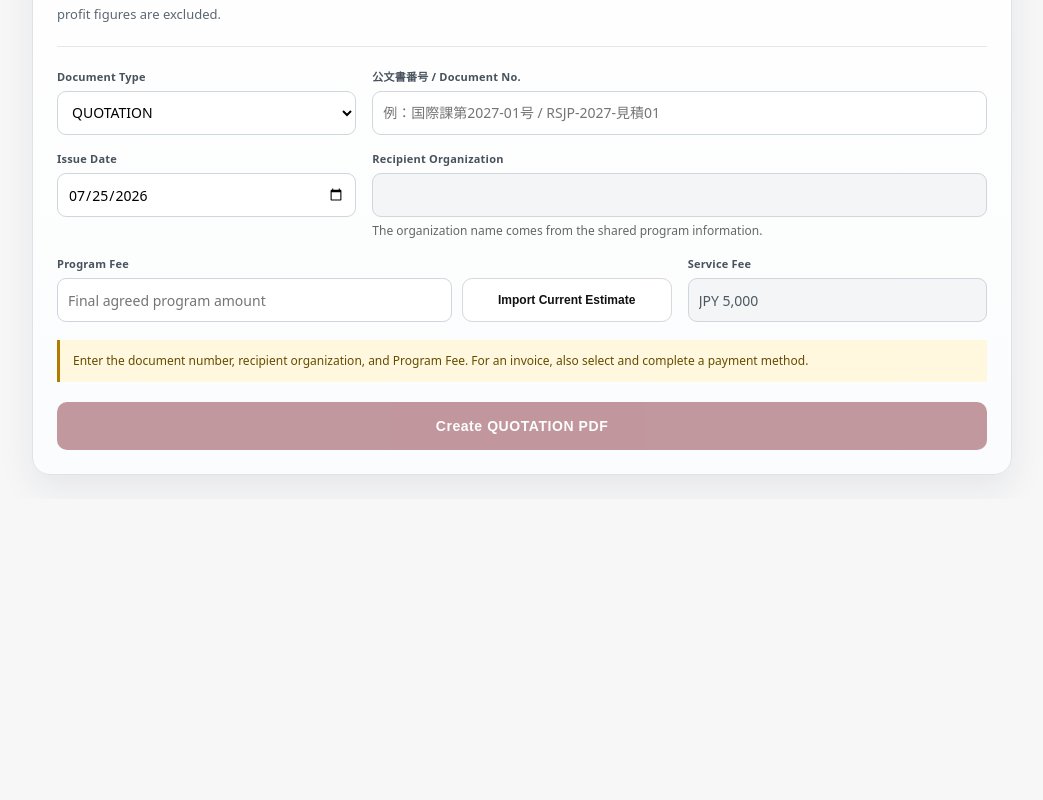
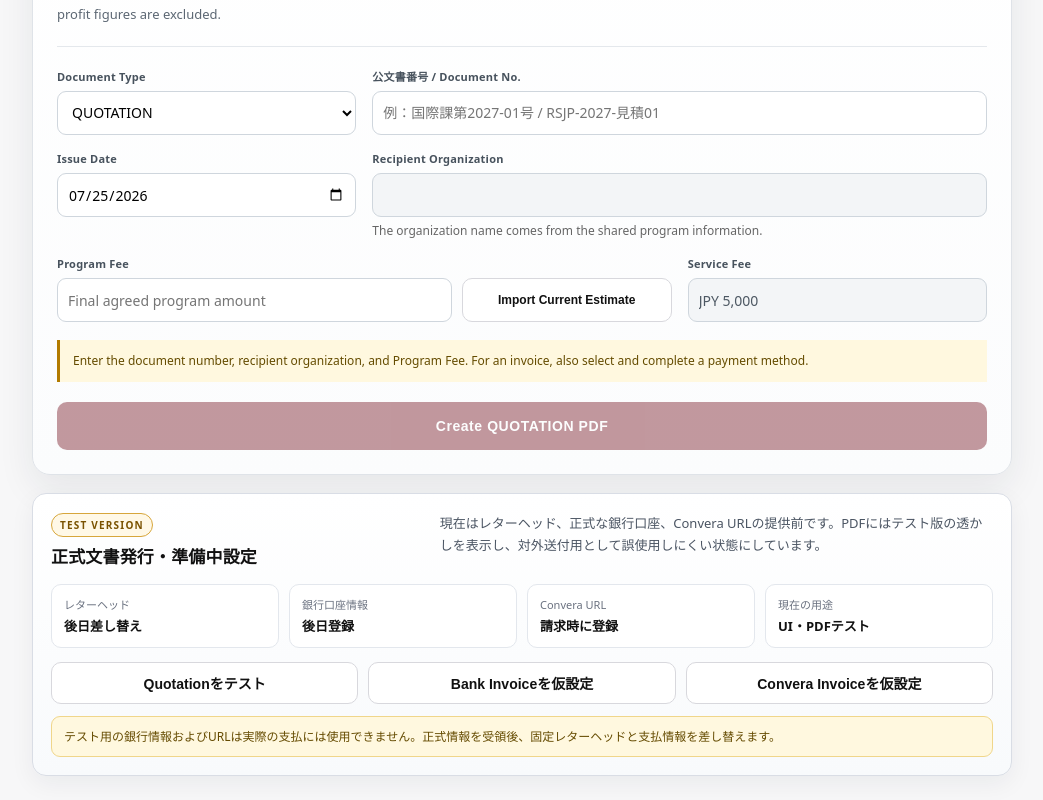
Before and after one commit to Steveston147/mitsumori, a React (Vite) app: page / in a window 1280 px wide. Shown: the part 3280-4080 px from the top of the page, without its empty margins (118-1161 px from the left). Before the commit the page ends 3779 px from the top, so only its background shows below. Built offline with nearby package versions, Linux system fonts and the light colour scheme.

Commit message:
Mount formal document test support

```diff
--- a/src/main.jsx
+++ b/src/main.jsx
@@ -7,8 +7,10 @@ import StudentCollaborationCosts from "./components/StudentCollaborationCosts.js
 import CommonCosts from "./components/CommonCosts.jsx";
 import BuildUpSummary from "./components/BuildUpSummary.jsx";
 import FormalDocument from "./components/FormalDocument.jsx";
+import FormalDocumentTestSupport from "./components/FormalDocumentTestSupport.jsx";
 import "./styles.css";
 import "./components/FormalDocument.css";
+import "./components/FormalDocumentTestSupport.css";
 
 ReactDOM.createRoot(document.getElementById("root")).render(
   <React.StrictMode>
@@ -19,5 +21,6 @@ ReactDOM.createRoot(document.getElementById("root")).render(
     <CommonCosts />
     <BuildUpSummary />
     <FormalDocument />
+    <FormalDocumentTestSupport />
   </React.StrictMode>
 );
```
